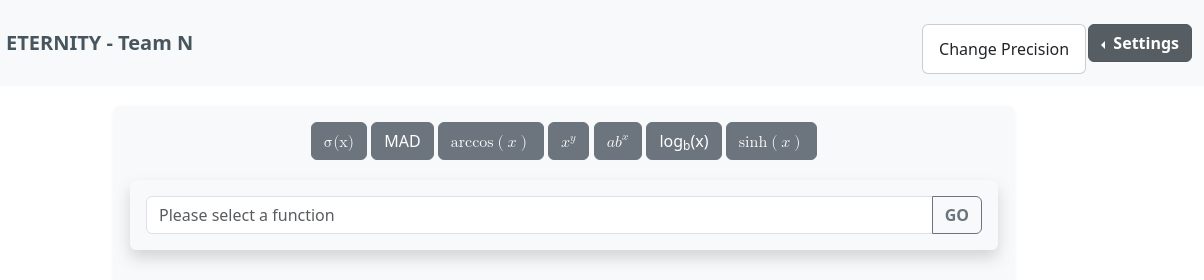
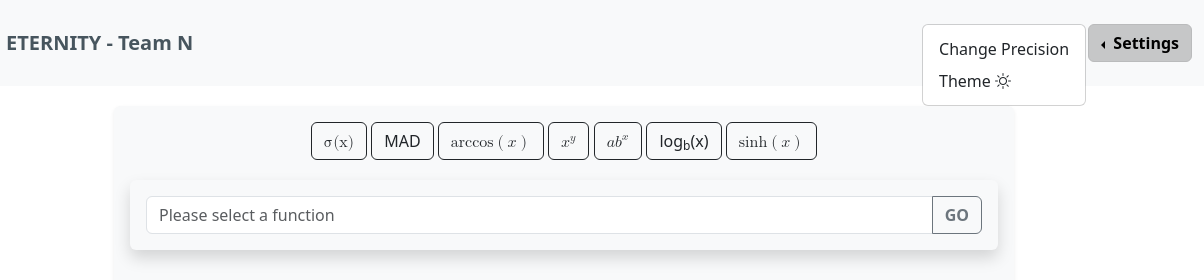
Before and after one commit to Flyinchicken/Comp-354-Team-N, a website with bundled scripts: page src/html/index.html in a window 1280 px wide. Both pictures are taken after a click on the button "Settings". Shown: the top 280 px of the page, 76-1280 px from the left. Built offline with nearby package versions, Linux system fonts and the light colour scheme.

Commit message:
Closes Demo/UI-V2 : Added dark theme and changed button UI

```diff
--- a/src/html/index.html
+++ b/src/html/index.html
@@ -4,22 +4,21 @@
     <meta charset="utf-8" />
     <meta name="viewport" content="width=device-width, initial-scale=1" />
     <title>ETERNITY - Team N</title>
+
+    <link href="https://cdn.jsdelivr.net/npm/bootstrap@5.3.0-alpha2/dist/css/bootstrap.min.css" rel="stylesheet"
+      integrity="sha384-aFq/bzH65dt+w6FI2ooMVUpc+21e0SRygnTpmBvdBgSdnuTN7QbdgL+OapgHtvPp" crossorigin="anonymous" />
+    <link rel="stylesheet" href="https://cdn.jsdelivr.net/npm/bootstrap-icons@1.10.3/font/bootstrap-icons.css">
+    <link rel="stylesheet" href="../style/style.css" />
+
     <script src="https://code.jquery.com/jquery-3.5.1.min.js"></script>
-
-    <link
-      href="https://cdn.jsdelivr.net/npm/bootstrap@5.3.0-alpha2/dist/css/bootstrap.min.css"
-      rel="stylesheet"
-      integrity="sha384-aFq/bzH65dt+w6FI2ooMVUpc+21e0SRygnTpmBvdBgSdnuTN7QbdgL+OapgHtvPp"
-      crossorigin="anonymous"
-    />
-    <link rel="stylesheet" href="../style/style.css" />
+    <script src="../style/style.js"></script>
   </head>
   <body>
-    <nav class="navbar bg-body-tertiary bold_text">
+    <nav class="navbar bg-body-tertiary bold_text" name="header">
       <div class="container-fluid">
         <a
           class="navbar-brand"
-          href="#"
+          href="index.html"
           style="align-items: center; display: flex; color: #47555e"
         >
           <img src="../assets/images/logo.png"
@@ -34,14 +33,16 @@
         <div class="btn-group dropstart">
           <button
             type="button"
-            class="btn btn-secondary dropdown-toggle bold_text"
+            class="btn dropdown-toggle btn-light bold_text"
             data-bs-toggle="dropdown"
             aria-expanded="false"
+            name="header"
           >
             Settings
           </button>
           <ul class="dropdown-menu">
-            <li><a class="dropdown-item" href="#">Change Precision</a></li>
+            <li><a class="dropdown-item">Change Precision</a></li>
+            <li><a class="dropdown-item" onclick="changeTheme()">Theme <i id="theme-icon" class="bi bi-sun"></i></a></li>
           </ul>
         </div>
       </div>
@@ -49,14 +50,14 @@
 
     <div class="container mx-auto shadow-sm p-3 mb-5 bg-body-tertiary rounded">
       <div class="row-fluid text-center">
-        <button type="button" id="stdBtn" class="btn btn-secondary std">
+        <button type="button" id="stdBtn" class="btn btn-outline-dark std">
           <math>
             <mi>&#963;(x)
             </mi>
           </math>
         </button>
-        <button type="button" id="madBtn" class="btn btn-secondary mad">MAD</button>
-        <button type="button" id="arccosBtn" class="btn btn-secondary arccos">
+        <button type="button" id="madBtn" class="btn btn-outline-dark mad">MAD</button>
+        <button type="button" id="arccosBtn" class="btn btn-outline-dark arccos">
           <math>
             <mrow>
               <mi>arccos</mi>
@@ -66,7 +67,7 @@
             </mrow>
           </math>
         </button>
-        <button type="button" id="expBtn" class="btn btn-secondary exponent">
+        <button type="button" id="expBtn" class="btn btn-outline-dark exponent">
           <math>
             <msup>
               <mi>x</mi>
@@ -74,7 +75,7 @@
             </msup>
           </math>
         </button>
-        <button type="button" id="growthBtn" class="btn btn-secondary growth">
+        <button type="button" id="growthBtn" class="btn btn-outline-dark growth">
           <math>
             <msup>
               <mrow>
@@ -86,10 +87,10 @@
           </math>
 
         </button>
-        <button type="button" id="logBtn" class="btn btn-secondary log">
+        <button type="button" id="logBtn" class="btn btn-outline-dark log">
           log<sub>b</sub>(x)
         </button>
-        <button type="button" id="sinhBtn" class="btn btn-secondary sinh">
+        <button type="button" id="sinhBtn" class="btn btn-outline-dark sinh">
           <math>
             <mi>sinh</mi>
             <mo>(</mo>
@@ -97,7 +98,6 @@
             <mo>)</mo>
             </sinh>
           </math>
-
         </button>
         <div class="input-group mb-3 shadow p-3 mb-5 bg-body-tertiary rounded" style="margin-top: 20px">
           <input id="fullInput" type="text" class="form-control" placeholder="Please select a function" aria-label="operand(s)"
@@ -116,7 +116,6 @@
       integrity="sha384-qKXV1j0HvMUeCBQ+QVp7JcfGl760yU08IQ+GpUo5hlbpg51QRiuqHAJz8+BrxE/N"
       crossorigin="anonymous"
     ></script>
-
     <script type="module" src="../js/stnd/main.js"></script>
   </body>
 </html>
--- /dev/null
+++ b/src/style/style.js
@@ -0,0 +1,28 @@
+function changeTheme() {
+    const elements = document.querySelectorAll('*');
+    const excludedElements = document.getElementsByName('header');
+    const themeIcon = document.getElementById('theme-icon');
+
+    elements.forEach(element => {
+        if (element.getAttribute("data-bs-theme") === "dark") {
+            element.setAttribute("data-bs-theme", "light"); // Set to light mode
+        } else {
+            if (element.id.includes("btn")) {
+                element.classList.toggle("btn-outline-dark");
+                element.classList.toggle("btn-outline-light");
+            } else {
+                element.setAttribute("data-bs-theme", "dark"); // Set to dark mode
+            }
+        }
+    });
+
+    // Set excluded elements (navbar elements) to light mode
+    excludedElements.forEach(element => {
+        element.setAttribute("data-bs-theme", "light");
+        element.classList.toggle("btn-light");
+    });
+
+    // Change theme icon
+    themeIcon.classList.toggle("bi-sun");
+    themeIcon.classList.toggle("bi-moon");
+}
```
